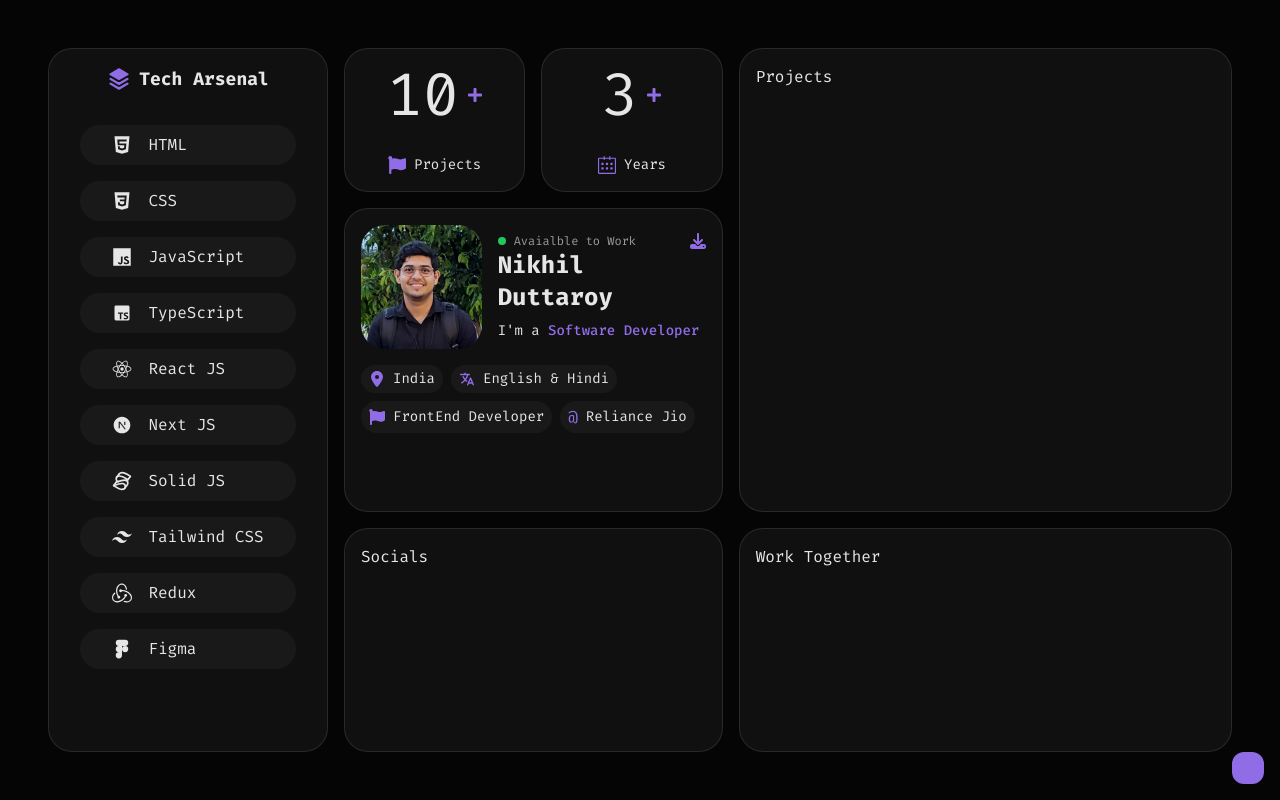
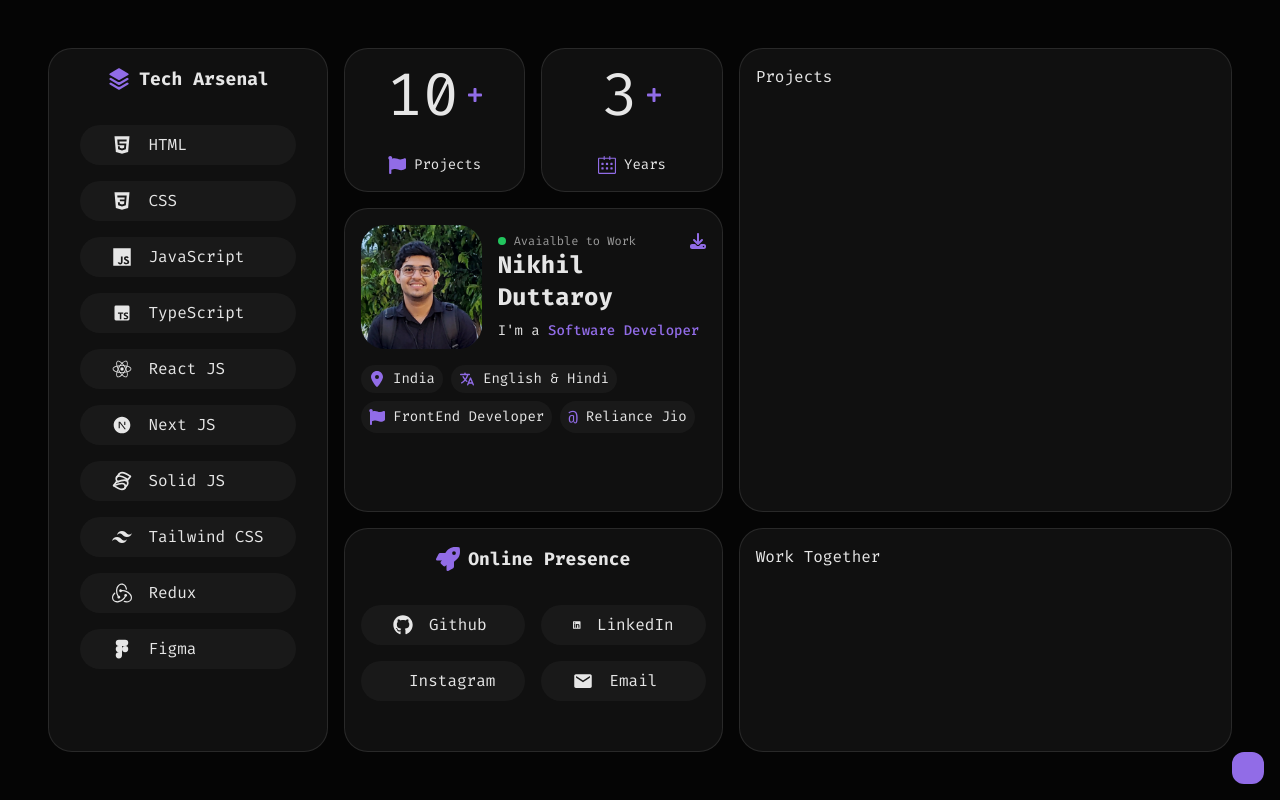
Before and after one commit to Nikhil-Duttaroy/portfolio, a Next.js app: page / in a window 1280 px wide. Built offline with nearby package versions, Linux system fonts and the light colour scheme.

Commit message:
Implemented Socials Section

```diff
--- /dev/null
+++ b/src/Utils/socialLinks.js
@@ -0,0 +1,27 @@
+import { FaGithub } from "react-icons/fa";
+import { FaLinkedin } from "react-icons/fa";
+import { FaInstagram } from "react-icons/fa";
+import { IoMdMail } from "react-icons/io";
+
+export const socialLinks = [
+  {
+    icons: <FaGithub size={20} className="group-hover:text-primaryAccent" />,
+    name: "Github",
+    url: "https://github.com/Nikhil-Duttaroy",
+  },
+  {
+    icons: <FaLinkedin size={20} className="group-hover:text-primaryAccent" />,
+    name: "LinkedIn",
+    url: "https://www.linkedin.com/in/nikhil-duttaroy/",
+  },
+  {
+    icons: <FaInstagram size={20} className="group-hover:text-primaryAccent" />,
+    name: "Instagram",
+    url: "https://ig.me/m/nikhilduttaroy",
+  },
+  {
+    icons: <IoMdMail size={20} className="group-hover:text-primaryAccent" />,
+    name: "Email",
+    url: "mailto:nsdr2000@gmail.com",
+  },
+];
--- a/src/app/page.tsx
+++ b/src/app/page.tsx
@@ -2,6 +2,7 @@
 import ExperienceCounter from "@/components/ExperinceCounter.component";
 import IntroCard from "@/components/IntroCard.component";
 import ProjectCounter from "@/components/ProjectCounter.component";
+import SocialCard from "@/components/SocialCard.component";
 import TechStackCard from "@/components/TechStackCard.component";
 
 export default function Home() {
@@ -11,9 +12,7 @@
       <ProjectCounter />
       <ExperienceCounter />
       <IntroCard />
-      <Card className="col-span-4 row-span-3 col-start-4 row-start-7">
-        Socials
-      </Card>
+      <SocialCard />
       <Card className="col-span-6 row-span-6 col-start-8 row-start-1">
         Projects
       </Card>
--- /dev/null
+++ b/src/components/SocialCard.component.tsx
@@ -0,0 +1,30 @@
+import React from "react";
+import Card from "./Card.component";
+import { socialLinks } from "../Utils/socialLinks";
+import { FaRocket } from "react-icons/fa";
+
+const SocialCard = () => {
+  return (
+    <Card className="col-span-4 row-span-3 col-start-4 row-start-7 flex flex-col gap-8 ">
+      <h1 className="text-primaryForeground font-bold text-lg flex items-center gap-2 self-center">
+        <FaRocket className="text-primaryAccent" size={24} />
+        Online Presence
+      </h1>
+      <div className="grid grid-cols-2 gap-4 transition-all cursor-default ">
+        {socialLinks.map((tech) => (
+          <a
+            key={tech.name}
+            href={tech.url}
+            target="_blank"
+            className="bg-secondaryBackground text-primaryForeground px-8 py-2 rounded-3xl flex justify-start items-center gap-4 group"
+          >
+            {tech.icons}
+            <span>{tech.name}</span>
+          </a>
+        ))}
+      </div>
+    </Card>
+  );
+};
+
+export default SocialCard;
```
